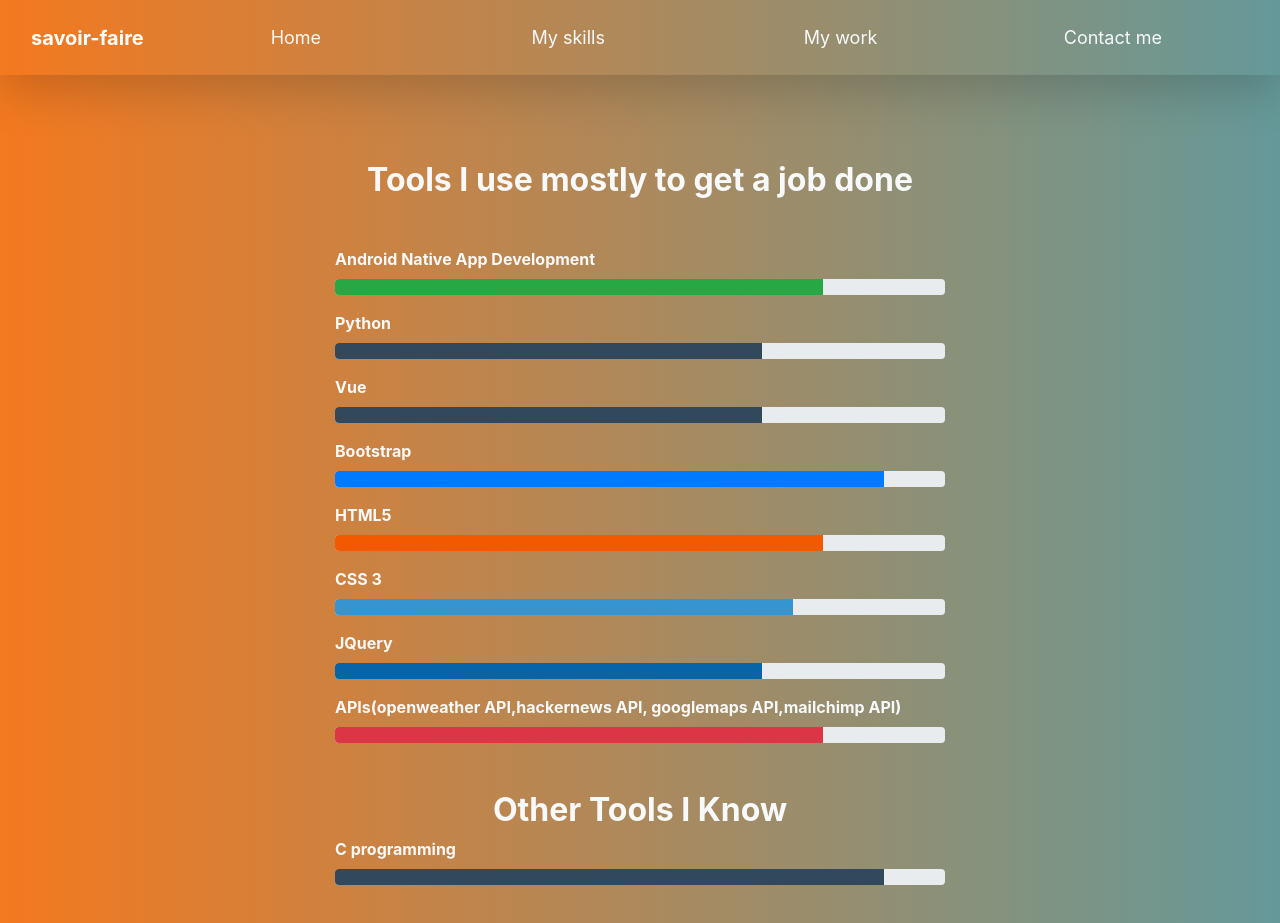
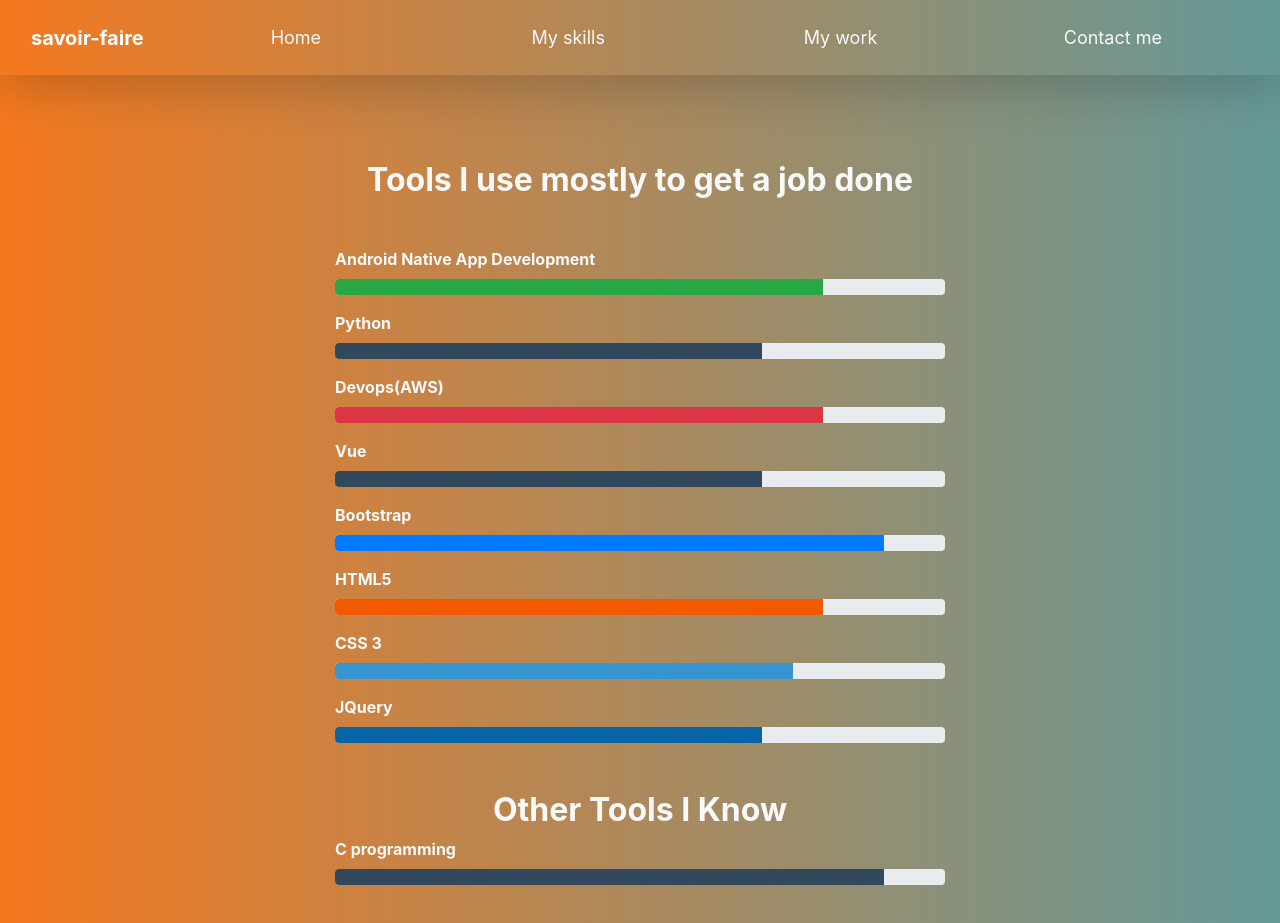
Before and after one commit to brianwachira/savoir-faire, a Vue app: page /skills in a window 1280 px wide. Built offline with nearby package versions, Linux system fonts and the light colour scheme.

Commit message:
change APIs to devops

```diff
--- a/src/components/shared/Skills.vue
+++ b/src/components/shared/Skills.vue
@@ -10,6 +10,10 @@
                 <label for="python" class="text-light font-weight-bolder">Python</label>
                 <div class="progress mb-3">
                     <div class="progress-bar bg-vue" role="progressbar" style="width: 70%;" aria-valuenow="70" aria-valuemin="0" aria-valuemax="100"></div>
+                </div>
+                <label for="API" class="text-light font-weight-bolder">Devops(AWS)</label>
+                <div class="progress mb-3">
+                    <div class="progress-bar bg-danger" role="progressbar" style="width: 80%;" aria-valuenow="80" aria-valuemin="0" aria-valuemax="100"></div>
                 </div>
                 <label for="Vue.js" class="text-light font-weight-bolder">Vue</label>
                 <div class="progress mb-3">
@@ -30,10 +34,6 @@
                 <label for="JQuery" class="text-light font-weight-bolder">JQuery</label>
                 <div class="progress mb-3">
                     <div class="progress-bar bg-jblue" role="progressbar" style="width: 70%;" aria-valuenow="70" aria-valuemin="0" aria-valuemax="100"></div>
-                </div>
-                <label for="API" class="text-light font-weight-bolder">APIs(openweather API,hackernews API, googlemaps API,mailchimp API)</label>
-                <div class="progress mb-3">
-                    <div class="progress-bar bg-danger" role="progressbar" style="width: 80%;" aria-valuenow="80" aria-valuemin="0" aria-valuemax="100"></div>
                 </div>
             <!--/div>
             <div class="col-md-6 col-sm-12"-->
```
